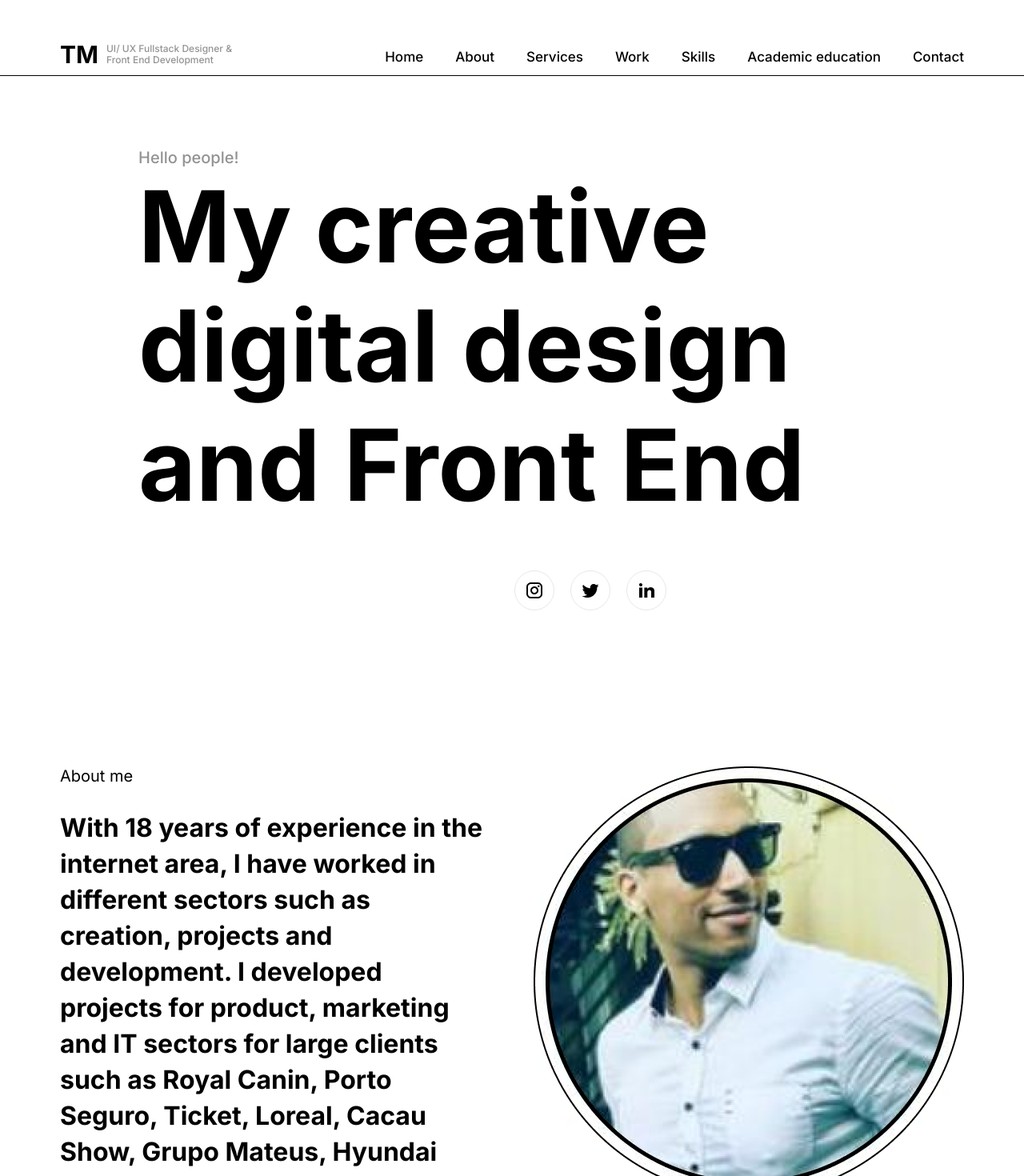
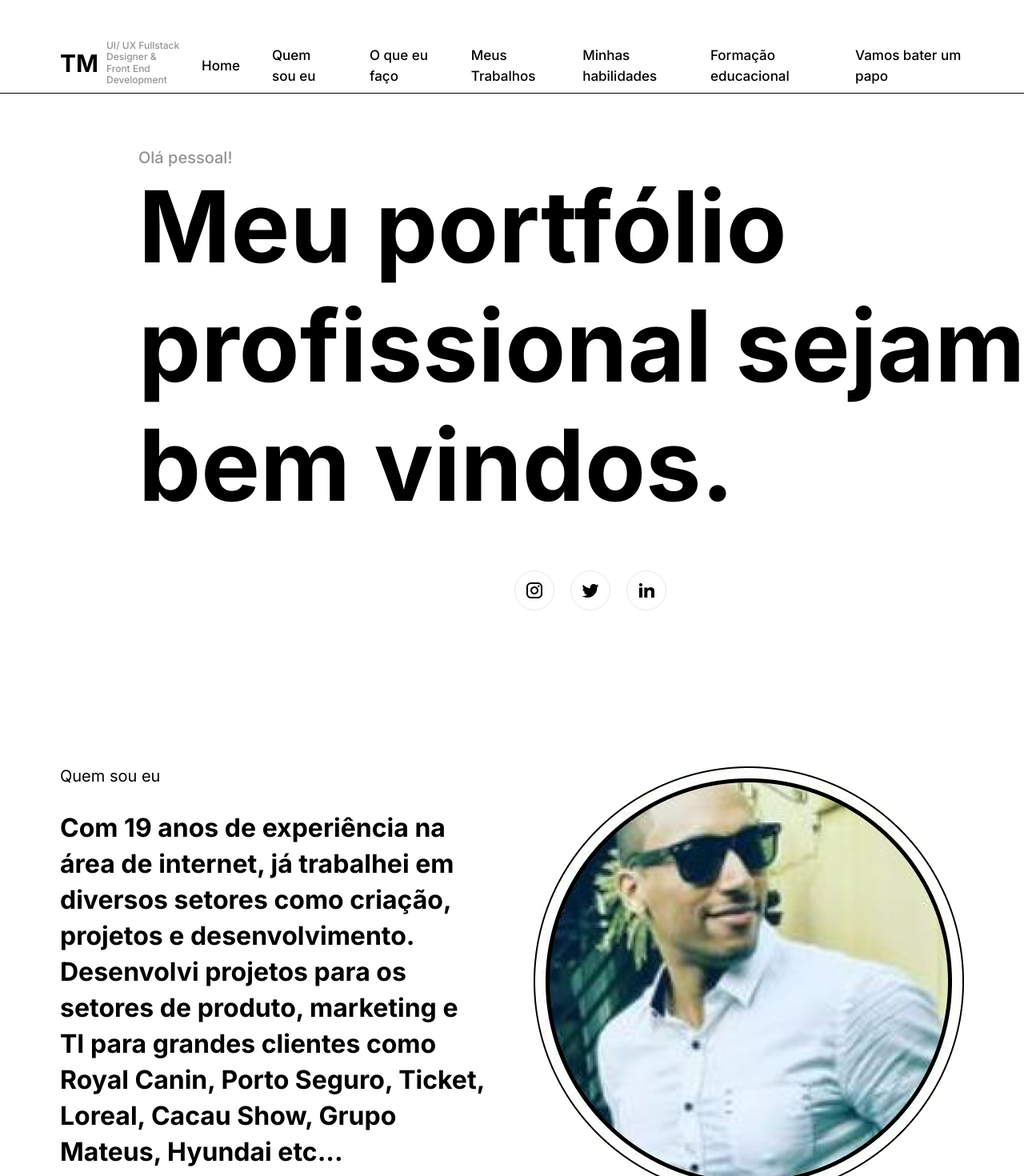
Before and after one commit to thiagosantosa/portfolio, a React (Create React App) app: page / in a window 1280 px wide. Shown: the top 1470 px of the page at 80% size. Built offline with nearby package versions, Linux system fonts and the light colour scheme.

Commit message:
ajustes texto

```diff
--- a/src/pages/CartaoMais.js
+++ b/src/pages/CartaoMais.js
@@ -28,8 +28,8 @@ function CartaoMais() {
     </header>
 
     <p className='container__description'>
-    Reformulation of the Credsystem Cards website, working in partnership with the third-party agency Iterative. The project was based on
-structuring and partial part of UX in the project.
+    Reformulação do site Credsystem Cards, em parceria com a agência terceirizada Iterative. O projeto foi baseado
+estruturação e parte parcial de UX no projeto.
     </p>
 
     <section className='container__tags'>
@@ -46,8 +46,8 @@ structuring and partial part of UX in the project.
     </section>
 
     <section className='container__seeproject'>
-      <div className='container__seeproject_legend'><span></span>Level of interaction of the technology applied in the project from 0 to 10, the grade refers to how much I needed to apply the technology in question in the project.</div>
-      <a href="https://www.cartaomais.com.br/" target='_blank' rel="noreferrer">See project <img src={ImagemLink} /></a>
+      <div className='container__seeproject_legend'><span></span>Nível de interação da tecnologia aplicada no projeto de 0 a 10, a nota refere-se ao quanto precisei para aplicar a tecnologia em questão no projeto.</div>
+      <a href="https://www.cartaomais.com.br/" target='_blank' rel="noreferrer">Ver projeto <img src={ImagemLink} /></a>
     </section>
 
 
--- a/src/pages/Home.js
+++ b/src/pages/Home.js
@@ -53,12 +53,12 @@ function Home() {
 
               <nav className='container__header__content__menu'>
                     <AnchorLink href='#Home'>Home</AnchorLink>
-                    <AnchorLink href='#About'>About</AnchorLink>
-                    <AnchorLink href='#Services'>Services</AnchorLink>
-                    <AnchorLink href='#Work'>Work</AnchorLink>
-                    <AnchorLink href='#Skills'>Skills</AnchorLink>
-                    <AnchorLink href='#Education'>Academic education</AnchorLink>
-                    <AnchorLink href='#Contact'>Contact</AnchorLink>
+                    <AnchorLink href='#About'>Quem sou eu</AnchorLink>
+                    <AnchorLink href='#Services'>O que eu faço</AnchorLink>
+                    <AnchorLink href='#Work'>Meus Trabalhos</AnchorLink>
+                    <AnchorLink href='#Skills'>Minhas habilidades</AnchorLink>
+                    <AnchorLink href='#Education'>Formação educacional</AnchorLink>
+                    <AnchorLink href='#Contact'>Vamos bater um papo</AnchorLink>
               </nav>
             </section>
         </header>
@@ -66,10 +66,9 @@ function Home() {
         <section id='Home'></section>
         <section className='container__welcome'>
             <h2>
-              <span>Hello people!</span>
-              My creative <br />
-              digital design <br />
-              and Front End
+              <span>Olá pessoal!</span>
+              Meu portfólio<br />
+              profissional sejam bem vindos.
             </h2>
 
             <nav className='container__welcome__social'>
@@ -82,12 +81,11 @@ function Home() {
         <section id='About'></section>
         <section className='container__about'>
           <div>
-             <h2 className='container__about__title'>About me</h2>
+             <h2 className='container__about__title'>Quem sou eu</h2>
              <p className='container__about__description'>
-             With 18 years of experience in the internet area, I have worked in different sectors such as creation,
-             projects and development. I developed projects for product, marketing and IT sectors for large clients
-             such as Royal Canin, Porto Seguro, Ticket, Loreal, Cacau Show, Grupo Mateus, Hyundai etc... through the
-             companies that I exercised my functions and tasks.
+             Com 19 anos de experiência na área de internet, já trabalhei em diversos setores como criação,
+             projetos e desenvolvimento. Desenvolvi projetos para os setores de produto, marketing e TI para grandes clientes
+             como Royal Canin, Porto Seguro, Ticket, Loreal, Cacau Show, Grupo Mateus, Hyundai etc...
              </p>
           </div>
           <img src={ImageThiago} alt='Thiago Miranda | UX Designer and Front End' />
@@ -95,7 +93,7 @@ function Home() {
 
         <section id='Work'></section>
         <section className='container__works'>
-            <h2 className='container__works__title'>Featured Work</h2>
+            <h2 className='container__works__title'>Projetos em Destaque</h2>
 
             <section className='container__works__item'>
               <Link to="/loreal" title='L Oréal Paris Brasil'>
@@ -148,21 +146,21 @@ function Home() {
 
         <section id='Services'></section>
         <section className='container__services'>
-          <h2 className='container__services__title'>My Services</h2>
+          <h2 className='container__services__title'>O que eu faço</h2>
 
           <ul className='container__services__item'>
-            <li><h3>Front End</h3> Construction of the prototype from its conception.</li>
-            <li><h3>UX / UI Design</h3> Use of the main concepts of UX and UI to add value to the project.</li>
-            <li><h3>Strategy</h3> Strategic plans and project management from inception to final delivery.</li>
+            <li><h3>Front End</h3> Construção do protótipo desde a sua concepção.</li>
+            <li><h3>UX / UI Design</h3> Utilização dos principais conceitos de UX e UI para agregar valor ao projeto.</li>
+            <li><h3>Strategy</h3> Planos estratégicos e gerenciamento de projetos desde o início até a entrega final.</li>
           </ul>
         </section>
 
         <section id='Skills'></section>
         <section className='container__services'>
-          <h2 className='container__services__title'>Skills</h2>
+          <h2 className='container__services__title'>Minhas habilidades</h2>
 
             <section className='container__seeproject'>
-              <div className='container__seeproject_legend container__seeproject_legend--home'><span>8,5</span><strong style={{fontSize: "16px"}}>UX | UI Design </strong>&nbsp;- My knowledge in technology from a 0 to 10 </div>
+              <div className='container__seeproject_legend container__seeproject_legend--home'><span>8,5</span><strong style={{fontSize: "16px"}}>UX | UI Design </strong>&nbsp;- Meu conhecimento em tecnologia de 0 a 10 </div>
             </section>
 
             <section className='container__tags container__tags--home'>
@@ -203,23 +201,23 @@ function Home() {
 
         <section id='Education'></section>
         <section className='container__education'>
-          <h2 className='container__education__title'>Academic education</h2>
+          <h2 className='container__education__title'>Formação educacional</h2>
 
           <ul className='container__education__item'>
             <li><h3>2023-2023</h3> <img src={LogoInteractiveDesign} className='container__education__item_logo' /> Design for a Better World with Don Norman </li>
             <li><h3>2023-2023</h3> <img src={LogoInteractiveDesign} className='container__education__item_logo' /> Mobile User Experience (UX) Design </li>
-            <li><h3>2023-2023</h3> <img src={LogoEspm} className='container__education__item_logo' /> Project Management with PMI and PMBOK</li>
+            <li><h3>2023-2023</h3> <img src={LogoEspm} className='container__education__item_logo' /> Gerenciamento de Projetos com PMI e PMBOK</li>
             <li><h3>&nbsp;</h3> <img src={LogoEspm} className='container__education__item_logo' /> Design UX and UI</li>
-            <li><h3>2022-2025</h3> <img src={LogoAnhembi} className='container__education__item_logo' /> Higher Technology Course (CST), Information Technology Management <span className='container__education__item_now'>Studying</span></li>
-            <li><h3>2022-2024</h3> <img src={LogoAnhembi} className='container__education__item_logo' /> Higher Technology Course (CST), Internet Systems <span className='container__education__item_now'>Studying</span></li>
+            <li><h3>2022-2025</h3> <img src={LogoAnhembi} className='container__education__item_logo' /> Gestão de Tecnologia da Informação <span className='container__education__item_now'>Cursando</span></li>
+            <li><h3>2022-2024</h3> <img src={LogoAnhembi} className='container__education__item_logo' /> Sistemas para Internet <span className='container__education__item_now'>Cursando</span></li>
             <li><h3>2022-2022</h3> <img src={LogoPanamericana} className='container__education__item_logo' /> Design Leaders Mindset, Game Design and Digital Media</li>
-            <li><h3>2004-2006</h3> <img src={LogoOswaldoCruz} className='container__education__item_logo' /> Higher Technology Course (CST), Virtual Systems - Webdesign </li>
+            <li><h3>2004-2006</h3> <img src={LogoOswaldoCruz} className='container__education__item_logo' /> Sistemas Virtuais - Webdesign </li>
           </ul>
         </section>
 
 
         <section className='container__companies'>
-            <h4 className='container__companies_title'>Projects from companies I participated in.</h4>
+            <h4 className='container__companies_title'>Projetos de empresas das quais participei.</h4>
 
             <ul className='container__companies_item'>
               <li><img src={CHyundai} /></li>
@@ -239,8 +237,8 @@ function Home() {
 
         <section id='Contact'></section>
         <section className='container__talk'>
-          <h2 className='container__talk_title'><span>Want to start a project?</span>Let’s Talk</h2>
-          <button className='container__talk_bto' onClick={() => { window.open("https://wa.me/+5511991079785");}}>Contact us</button>
+          <h2 className='container__talk_title'><span>Quer iniciar um projeto ?</span>Vamos Conversar!</h2>
+          <button className='container__talk_bto' onClick={() => { window.open("https://wa.me/+5511991079785");}}>Iniciar conversa</button>
         </section>
 
 
@@ -250,9 +248,9 @@ function Home() {
 
         <footer className='container__footer'>
           <section className='container__footer_item'>
-          You cannot exhaust your creativity.<br />
-          The more you use, the more <br />
-          you have.
+          Você não pode esgotar sua criatividade.<br />
+          Quanto mais você usa, mais<br />
+          você tem.
 
             <nav className='container__footer_item__social'>
                   <a href="https://www.instagram.com/thiagophelps" rel="noreferrer" title='Instagram'><img src={LogoInstagram} alt='Instagram' /></a>
@@ -262,7 +260,7 @@ function Home() {
           </section>
 
           <section className='container__footer_item'>
-          address
+          Contato
           <a href='mailto:thiagosantosa@gmail.com' target='_blank' rel="noreferrer">thiagosantosa@gmail.com</a>
           +55 11 9 9107-9785
           </section>
--- a/src/pages/Propay.js
+++ b/src/pages/Propay.js
@@ -28,8 +28,8 @@ function Propay() {
     </header>
 
     <p className='container__description'>
-    The challenge of the project was to act as Head Designer and Front End Developer for the reformulation of the Smart RH system.
-The project was totally focused on the use of UX methodologies, personas, usability and technologies such as Angular and Angular Material.
+    O desafio do projeto foi atuar como Head Designer e Front End Developer para a reformulação do sistema Smart RH.
+O projeto foi totalmente focado na utilização de metodologias de UX, personas, usabilidade e tecnologias como Angular e Angular Material.
     </p>
 
     <section className='container__tags'>
@@ -47,8 +47,8 @@ The project was totally focused on the use of UX methodologies, personas, usabil
     </section>
 
     <section className='container__seeproject'>
-      <div className='container__seeproject_legend'><span></span>Level of interaction of the technology applied in the project from 0 to 10, the grade refers to how much I needed to apply the technology in question in the project.</div>
-      <a href="https://www.propay.com.br/" target='_blank' rel="noreferrer">See project <img src={ImagemLink} /></a>
+      <div className='container__seeproject_legend'><span></span>Nível de interação da tecnologia aplicada no projeto de 0 a 10, a nota refere-se ao quanto precisei para aplicar a tecnologia em questão no projeto.</div>
+      <a href="https://www.propay.com.br/" target='_blank' rel="noreferrer">Ver projeto <img src={ImagemLink} /></a>
     </section>
 
 
```
Also changed, not shown: src/pages/CacauShow.js (+5 -5 lines), src/pages/GrupoMateus.js (+5 -5 lines), src/pages/Hyundai.js (+5 -5 lines), src/pages/Loreal.js (+5 -5 lines).
